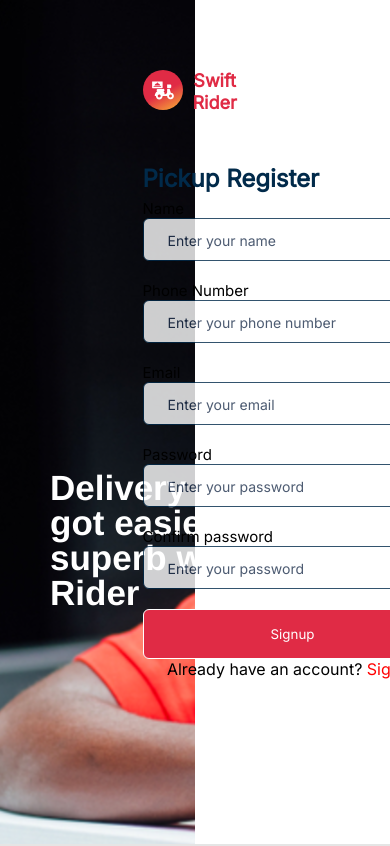
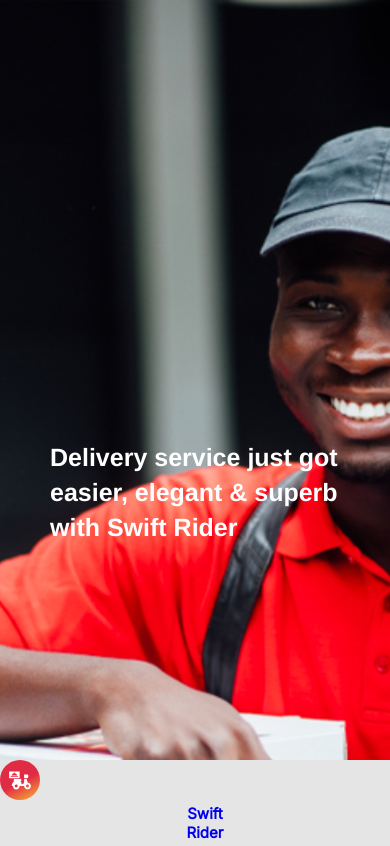
Before and after one commit to WESTIEWEB/SWIFT-RIDE-FRONTEND, a React (Vite) app: page /user-signup in a window 390 px wide. Shown: the top 846 px of the page. Built offline with nearby package versions, Linux system fonts and the light colour scheme.

Commit message:
restyled contact details in both dashboards added some functionalities  to Ridermaps app.tsx accept-request route

```diff
--- a/src/App.tsx
+++ b/src/App.tsx
@@ -107,7 +107,7 @@
 						}
 					/>
 					<Route
-						path="/accept-request"
+						path="/accept-request/:ID"
 						element={
 							<ProtectRiderRoute>
 								<Riderrequestaccepted />
--- a/src/pages/Register/Register.module.css
+++ b/src/pages/Register/Register.module.css
@@ -1,78 +1,62 @@
 @import url("https://fonts.googleapis.com/css2?family=Open+Sans:ital,wght@0,300;0,400;0,500;0,600;0,700;0,800;1,300;1,400;1,500;1,600;1,700;1,800&display=swap");
-.register_container {
-  position: absolute;
-  top: 0px;
-  right: 0px;
-  bottom: 0px;
-  left: 0px;
+.userregister_container {
+  margin: 0;
+  padding: 0;
   display: flex;
-  overflow: hidden;
+  flex-direction: row;
   width: 100%;
+  height: 100vh;
   font-family: "Inter", sans-serif;
-  background-color: white;
-  height: 100vh;
 }
- .bg_background {
-  position: relative;
-  height: 100vh;
-  background-color: white;
-  display: flex;
-  width: 50%;
+.userregbg_background {
+  width: 60%;
+
+
 }
-.delivery{
+.userregbg_background img {
+  width: 100%;
+  max-height: 100%;
+  object-fit: cover;
+
+}
+.userregdelivery {
   position: absolute;
   width: 370px;
   height: 144px;
   left: 50px;
   top: 470px;
   text-align: left;
-font-family:'Franklin Gothic Medium', 'Arial Narrow', Arial, sans-serif;
-font-weight:bolder;
+  font-family: "Franklin Gothic Medium", "Arial Narrow", Arial, sans-serif;
+  font-weight: bolder;
   font-size: 35px;
   line-height: 35px;
   display: flex;
-color:white;
+  color: white;
   margin-bottom: 20px;
 }
 .form_style {
   display: flex;
-  grid-template-columns: 1fr 1fr;
-  height: 100vh;
-  width: 50%;
-  position: relative;
   justify-content: center;
-  background-color: white;
+  width: 40%;
 }
-.form-top{
-  display:flex;
+.form-top {
+  display: flex;
 }
-.swift{
+.swift {
   color: red;
   font-weight: bold;
   display: fixed;
   position: relative;
- left:10px;
-font-size:15px;
-
+  left: 10px;
+  font-size: 15px;
 }
-.swiftLink {
-font-family: 'Inter';
-font-style: normal;
-font-weight: 800;
-font-size: 18px;
-line-height: 22px;
-
-color: #E02B45;
+.rider_top {
+  left: 0px;
+  display: flex;
+  margin-top: 10px;
+  width: 80%;
 }
-.rider_top{
-  left: 0px;
-display:flex;
-margin-top: 70px;
-width: 80%;
-margin-right: 50px;
-
-}
-.userReg_input {
+.registerinputs {
   padding: 10px;
   margin-bottom: 10px;
   text-align: left;
@@ -82,7 +66,7 @@
   background-color: white;
   color: black;
   opacity: 0.8;
-  border: 1px solid #012A4A;
+  border: 1px solid #012a4a;
   border-radius: 6px;
   display: flex;
   box-sizing: border-box;
@@ -90,7 +74,6 @@
   font-style: normal;
   font-weight: 400;
   font-size: 18px;
-
 }
 .labels {
   position: relative;
@@ -99,37 +82,38 @@
   justify-content: space-between;
   color: black;
   font-size: 15px;
-  font-weight:500;
+  font-weight: 500;
   margin-top: 20px;
 }
 
-.pTag{
+
+
+.pTag {
   color: black;
 }
 .sign {
   color: red;
   font-weight: bold;
 }
-.signup_head{
+.signup_head {
   height: 15px;
-font-family: 'Inter';
+  font-family: "Inter";
   font-style: normal;
   font-weight: 700;
   font-size: 24px;
   display: flex;
-margin-top:50px;
-color: #012A4A;
-/* Inside auto layout */
+  margin-top: 50px;
+  color: #012a4a;
   flex: none;
   order: 0;
   flex-grow: 0;
 }
-.passIcon{
-  position:absolute;
-  left:110px;
-  top:413px;
+.passIcon {
+  position: absolute;
+  left: 110px;
+  top: 413px;
 }
-.btn_Reg{
+.btn_Reg {
   display: flex;
   width: 100%;
   justify-content: center;
@@ -140,3 +124,54 @@
   color: white;
   margin-top: 20px;
 }
+
+
+
+@media screen and (max-width: 950px) {
+  .userregister_container {
+    display: flex;
+    flex-direction: column;
+    height: fit-content;
+  }
+  .userregbg_background {
+    width: 100%;
+    height: 90vh;
+    display: flex;
+  }
+    .userregbg_background img {
+      width: 100%;
+    }
+
+
+
+    .userregdelivery {
+      width: 300px;
+      top: 440px;
+      font-size: 25px;
+    }
+  .form_style {
+    display: flex;
+    width: 100%;
+    justify-content: center;
+    align-items:center;
+  }
+}
+@media screen and (max-width: 350px) {
+.userregbg_background{
+      width: 100%;
+      display: flex;
+
+    }
+     .userregbg_background img{
+      width: 100%;
+      display: flex;
+
+    }
+
+
+
+    .form_style {
+    display: flex;
+    width: 100%;
+    }
+}
--- a/src/pages/Register/Register.tsx
+++ b/src/pages/Register/Register.tsx
@@ -15,6 +15,8 @@
     const { name, value } = e.target;
     setFormData({ ...formData, [name]: value });
   };
+
+  console.log(formData);
   const handleSubmit = async (e: any) => {
     e.preventDefault();
     try {
@@ -38,17 +40,17 @@
     }
   };
   return (
-		<div className={modern.register_container}>
-			<div className={modern.bg_background}>
+    <div className={modern.userregister_container}>
+      <div className={modern.userregbg_background}>
         <img src={registerBg} alt="Swift rider" />
-				<h2 className={modern.delivery}>
+        <h2 className={modern.userregdelivery}>
           Delivery service just got easier, elegant & superb with Swift Rider
         </h2>
       </div>
 
-			<div className={modern.form_style}>
-				<div className={modern.form_div}>
-					<div className={modern.rider_top}>
+      <div className={modern.userregform_style}>
+        <div className={modern.userregform_div}>
+          <div className={modern.userregrider_top}>
             <Link to="/">
               <img src={Group15} alt="rider" />
             </Link>
@@ -63,11 +65,11 @@
             </p>
           </div>
 
-					<h3 className={modern.signup_head}>Pickup Register</h3>
+          <h3 className={modern.signup_head}>Customer Signup</h3>
           <div>
             <label className={modern.labels}>Name</label>
             <input
-							className={modern.userReg_input}
+              className={modern.registerinputs}
               type="name"
               name="name"
               placeholder="Enter your name"
@@ -78,7 +80,7 @@
           <div>
             <label className={modern.labels}>Phone Number</label>
             <input
-							className={modern.userReg_input}
+              className={modern.registerinputs}
               type="phone"
               placeholder="Enter your phone number"
               name="phone"
@@ -89,7 +91,7 @@
           <div>
             <label className={modern.labels}>Email</label>
             <input
-							className={modern.userReg_input}
+              className={modern.registerinputs}
               type="email"
               placeholder="Enter your email"
               name="email"
@@ -100,7 +102,7 @@
           <div>
             <label className={modern.labels}>Password</label>
             <input
-							className={modern.userReg_input}
+              className={modern.registerinputs}
               type="password"
               placeholder="Enter your password"
               name="password"
@@ -111,7 +113,7 @@
           <div>
             <label className={modern.labels}>Confirm password</label>
             <input
-							className={modern.userReg_input}
+              className={modern.registerinputs}
               type="password"
               placeholder="Enter your password"
               onChange={handleChange}
--- a/src/pages/RidersDashboard/RidersDashboard.module.css
+++ b/src/pages/RidersDashboard/RidersDashboard.module.css
@@ -277,15 +277,30 @@
     color: #c4c4c4;
 }
 .contactDetails{
-    margin-top: 5px;
+    /* margin-top: 5px;
     margin-right: 90px;
     font-family: Inter;
     font-style: normal;
     font-weight: 400;
     font-size: 14px;
-    line-height: 29px;
+    line-height: 29px; */
+    display: flex;
+    flex-direction: column;
+    padding: 0px 10px;
+    /* justify-content: left; */
 }
-.emailAddress{
+
+.contactDetails p{
+    display: flex;
+    align-items: center;
+    /* text-align: left; */
+    margin: 10px 0px;
+}
+.contactDetails p a{
+    margin-left: 5px;
+    font-size: 14px;
+}
+/* .emailAddress{
     margin-top: 5px;
     margin-left:100px;
     font-family: Inter;
@@ -302,8 +317,13 @@
     font-weight: 400;
     font-size: 14px;
     line-height: 29px;
+} */
+
+.contact_details_link {
+    text-decoration:    none;
+    color:   rgb(35, 35, 101);
 }
-.homeAddress{
+/* .homeAddress{
     margin-top: 5px;
     margin-right: 10px;
     font-family: Inter;
@@ -312,4 +332,4 @@
     line-height: 29px;
     font-size: 14px;
     margin-bottom: 10px;
-}
+} */
--- a/src/pages/RidersDashboard/RidersDashboard.tsx
+++ b/src/pages/RidersDashboard/RidersDashboard.tsx
@@ -158,16 +158,16 @@
 							<p className={rDashboard.emailAddress}>
 								{" "}
 								<MdOutlineEmail />
-								<a href="#">hello@swiftrider.com</a>
+								<a className={rDashboard.contact_details_link} href="#">hello@swiftrider.com</a>
 							</p>
 							<p className={rDashboard.phoneNum}>
 								<BsTelephone />
-								<a href="tel:+2348062898015">08062898015,</a>{" "}
-								<a href="tel:+2347015950245">07015950245</a>
+								<a className={rDashboard.contact_details_link} href="tel:+2348062898015">08062898015,</a>{" "}
+								<a className={rDashboard.contact_details_link} href="tel:+2347015950245">07015950245</a>
 							</p>
 							<p className={rDashboard.homeAddress}>
 								<VscLocation />
-								25, Uhkorunmi street, Ohuhen, Edo
+								<a  href="#" className={rDashboard.contact_details_link}>25, Uhkorunmi street, Ohuhen, Edo</a>
 							</p>
 						</div>
 					</div>
--- a/src/pages/userDashboard/userDashboard.module.css
+++ b/src/pages/userDashboard/userDashboard.module.css
@@ -283,7 +283,7 @@
     height: 28px;
     background: rgba(252, 193, 52, 0.1);
     border-radius: 100px;
-    margin-left: 250px;
+    margin-left: 215px;
     /* font-size: 54px; */
     /* height: 17px; */
     font-family: "Inter";
@@ -315,11 +315,17 @@
     line-height: 17px;
     /* identical to box height */
     color: #21334f;
-    margin-left: 318px;
+    margin-left: 280px;
   }
   .space {
     margin-top: 300px;
   }
+
+  .contact_details_link > a{
+    text-decoration:    none;
+    color:   rgb(35, 35, 101);
+}
+
   .contacts_container {
     margin-top: 400px;
     margin-left: 800px;
--- a/src/utils/api/axios.tsx
+++ b/src/utils/api/axios.tsx
@@ -61,7 +61,7 @@
 		},
 	};
 
-	return await axios.patch(`${baseURL}${path}`, data, config);
+	return await axios.patch(`${baseURI}${path}`, data, config);
 };
 
 export const apiDelete = async (path: string) => {
```
Also changed, not shown: src/pages/Ridermaps/Ridermap.tsx (+37 -30 lines), src/pages/Ridermaps/Riderrequestaccepted.tsx (+42 -3 lines), src/pages/userDashboard/userDashboard.tsx (+98 -21 lines). Lines whose indentation alone changed are shown as unchanged.
